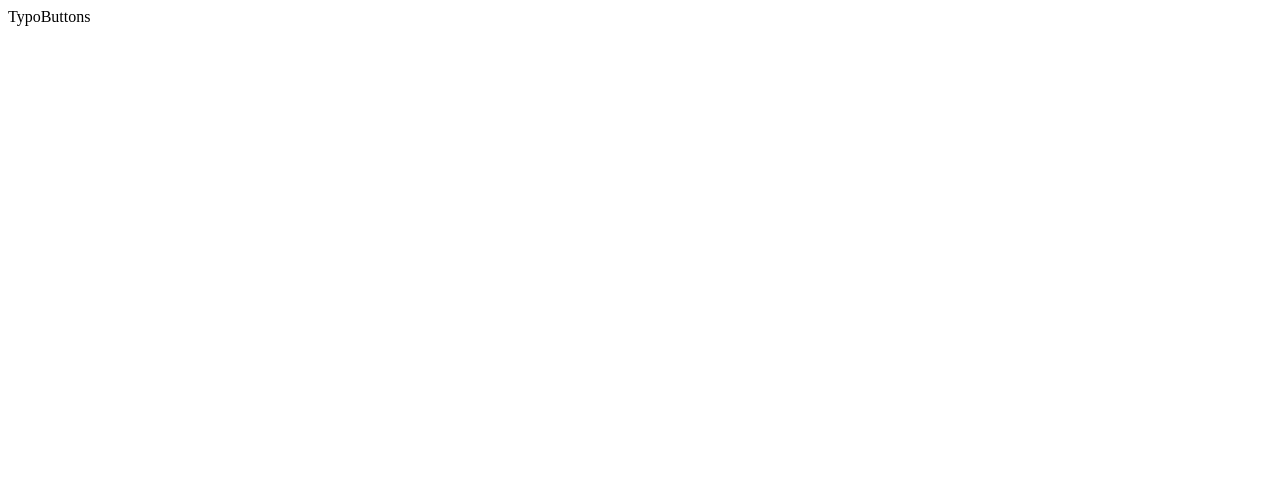
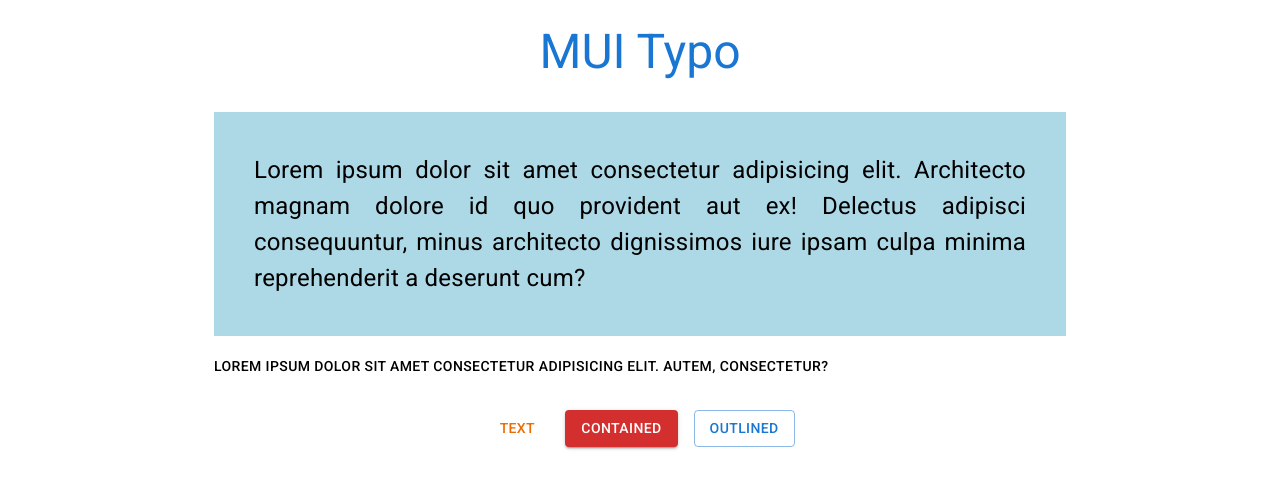
Before and after one commit to Bskasan/React_Practises, a React (Create React App) app in the folder rc19_material-intro/: page / in a window 1280 px wide. Shown: the top 488 px of the page. Built offline with nearby package versions, Linux system fonts and the light colour scheme.

Commit message:
button and typography

```diff
--- a/rc19_material-intro/package.json
+++ b/rc19_material-intro/package.json
@@ -3,6 +3,10 @@
   "version": "0.1.0",
   "private": true,
   "dependencies": {
+    "@emotion/react": "^11.10.6",
+    "@emotion/styled": "^11.10.6",
+    "@mui/icons-material": "^5.11.16",
+    "@mui/material": "^5.11.16",
     "react": "^18.2.0",
     "react-dom": "^18.2.0",
     "react-scripts": "5.0.1"
--- a/rc19_material-intro/public/index.html
+++ b/rc19_material-intro/public/index.html
@@ -9,6 +9,10 @@
       name="description"
       content="Web site created using create-react-app"
     />
+    <link
+      rel="stylesheet"
+      href="https://fonts.googleapis.com/css?family=Roboto:300,400,500,700&display=swap"
+    />
     <title>Material Intro</title>
   </head>
   <body>
--- a/rc19_material-intro/src/components/TypoButtons.jsx
+++ b/rc19_material-intro/src/components/TypoButtons.jsx
@@ -1,5 +1,60 @@
+import { Box, Button, Typography } from "@mui/material"; //* Bu import sekli Performans acisindan problemli
+import Container from "@mui/material/Container"; //!it's better for performance
+//import {Container} from "@mui/material"
+
 const TypoButtons = () => {
-  return <div>TypoButtons</div>;
+  return (
+    <>
+      <Container maxWidth="md">
+        <Typography
+          variant="h3"
+          component="h1"
+          align="center"
+          mt={3}
+          color="primary"
+        >
+          MUI Typo
+        </Typography>
+
+        <Typography
+          variant="body1"
+          align="justify"
+          p={5}
+          mt={4}
+          sx={{ backgroundColor: "lightblue", fontSize: "1.5rem" }}
+        >
+          Lorem ipsum dolor sit amet consectetur adipisicing elit. Architecto
+          magnam dolore id quo provident aut ex! Delectus adipisci consequuntur,
+          minus architecto dignissimos iure ipsam culpa minima reprehenderit a
+          deserunt cum?
+        </Typography>
+
+        <Typography
+          //? Variant -> ForStyling
+          variant="button"
+          align="center"
+          sx={{ display: "inline-block", marginTop: "1.1rem" }}
+        >
+          Lorem ipsum dolor sit amet consectetur adipisicing elit. Autem,
+          consectetur?
+        </Typography>
+      </Container>
+      <Container>
+        <Box
+          sx={{
+            marginTop: "2rem",
+            display: "flex",
+            justifyContent: "center",
+            gap: 2,
+          }}
+        >
+          <Button variant="text" color="warning">Text</Button>
+          <Button variant="contained" color="error">Contained</Button>
+          <Button variant="outlined">Outlined</Button>
+        </Box>
+      </Container>
+    </>
+  );
 };
 
 export default TypoButtons;
```
Also changed, not shown: 1 other file (tests, documents, lock files or other folders).
